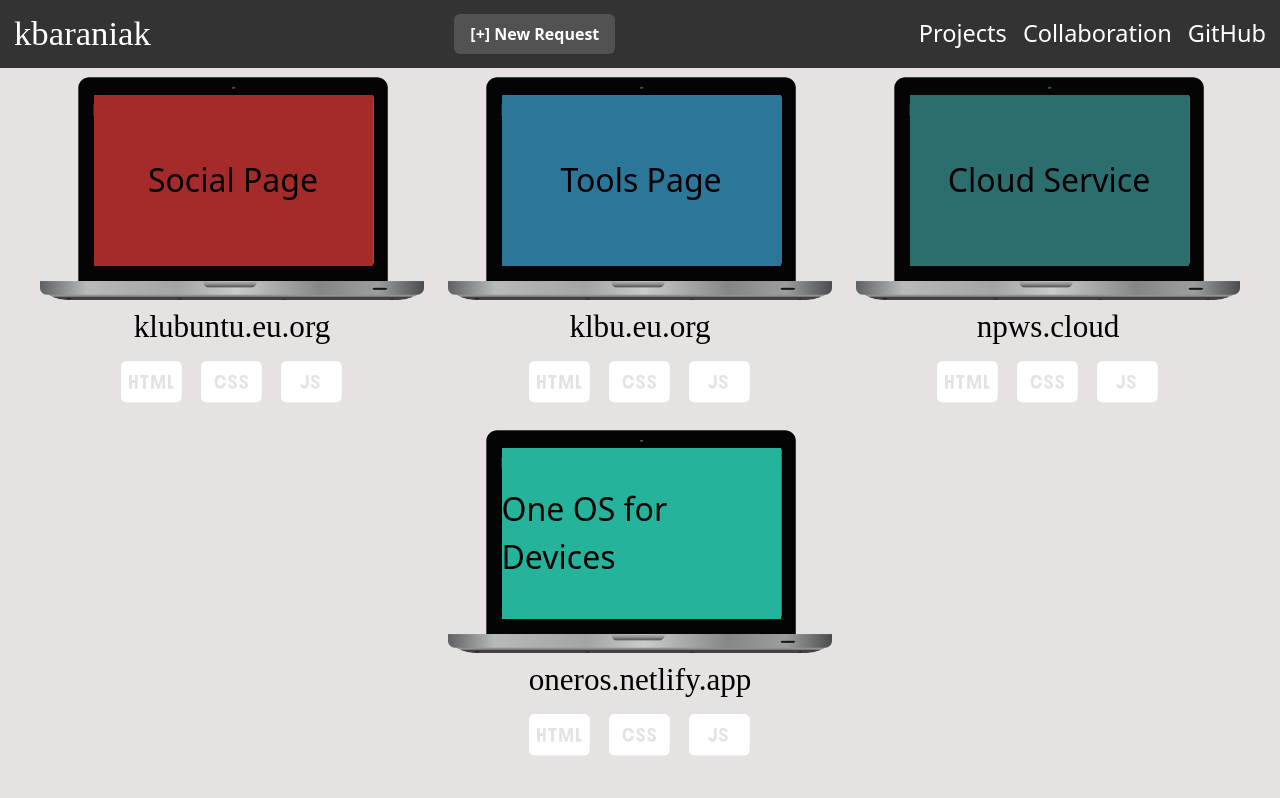
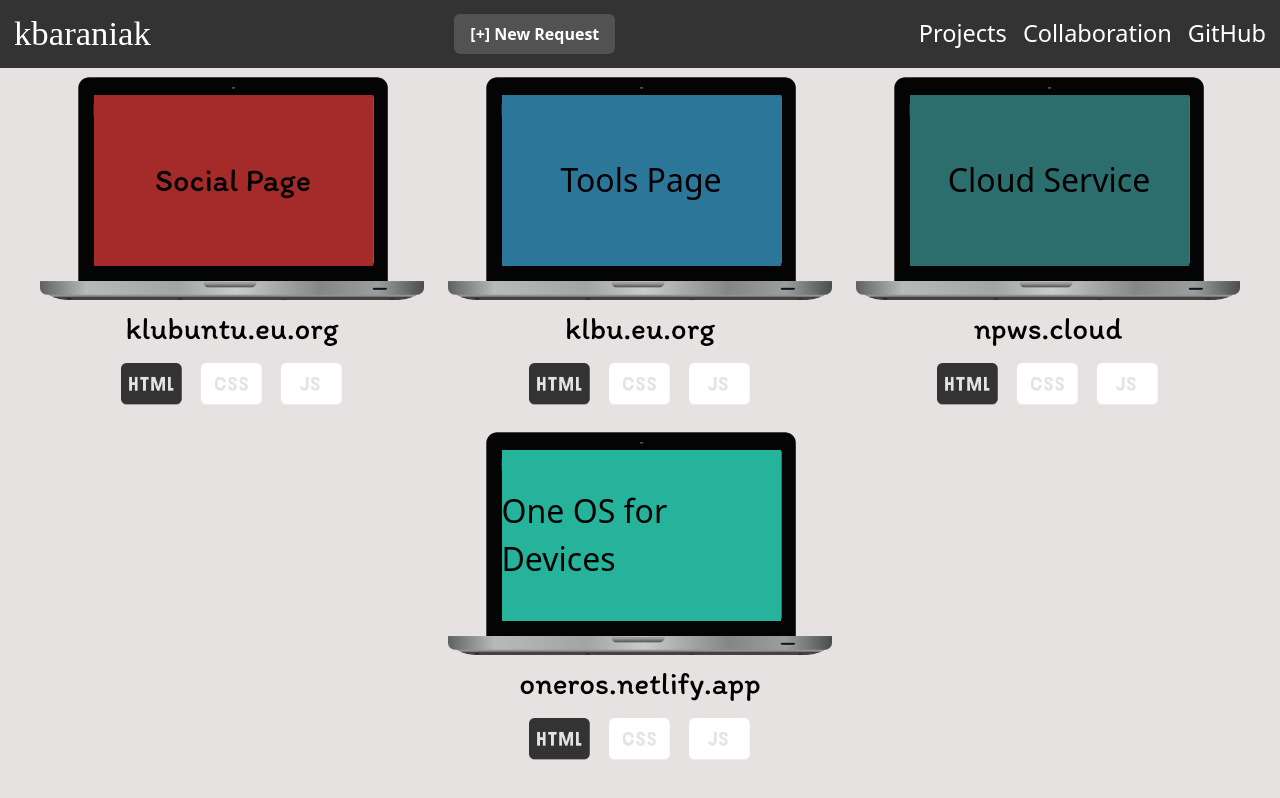
Before and after one commit to kbaraniak/my-portfolio, a Next.js app: page / in a window 1280 px wide. Built offline with nearby package versions, Linux system fonts and the light colour scheme.

Commit message:
Fix fonts import & color scheme

```diff
--- a/app/components/my_projects.tsx
+++ b/app/components/my_projects.tsx
@@ -35,7 +35,7 @@ const Projects = () => {
             <div className="project-img w-70 h-60 bg-transparent mx-3 my-2 rounded-lg flex justify-center items-center">
                <div id="frame" className="social">
                   <div id="frame-header">
-                     <h2>Social Page</h2>
+                     <h2 className="font-itim">Social Page</h2>
                   </div>
                </div>
             </div>
--- a/app/styles/globals.css
+++ b/app/styles/globals.css
@@ -14,6 +14,18 @@
   }
 }
 
+@media (prefers-color-scheme: light){
+  main .badges .html {
+    filter: brightness(0.2);
+  }
+  #repositories .repository{
+     color: white;
+  }
+  #repositories .repository:hover{
+     color: black;
+  }
+}
+
 body {
   color: rgb(var(--foreground-rgb));
   background-color: var(--background-hex);
--- a/app/styles/my_projects.css
+++ b/app/styles/my_projects.css
@@ -1,7 +1,8 @@
+@import url('https://fonts.googleapis.com/css2?family=Itim&display=swap');
+
 @tailwind base;
 @tailwind components;
 @tailwind utilities;
-@import url('https://fonts.googleapis.com/css2?family=Itim&display=swap');
 
 @layer utilities {
    .selected:hover {
--- a/tailwind.config.js
+++ b/tailwind.config.js
@@ -1,3 +1,4 @@
+
 /** @type {import('tailwindcss').Config} */
 module.exports = {
   content: [
@@ -11,6 +12,9 @@ module.exports = {
         'gradient-radial': 'radial-gradient(var(--tw-gradient-stops))',
         'gradient-conic':
           'conic-gradient(from 180deg at 50% 50%, var(--tw-gradient-stops))',
+      },
+      fontFamily: {
+        'itim': ['Itim', 'Arial', 'sans-serif'],
       },
       width: {
         '98': '27rem',
```
